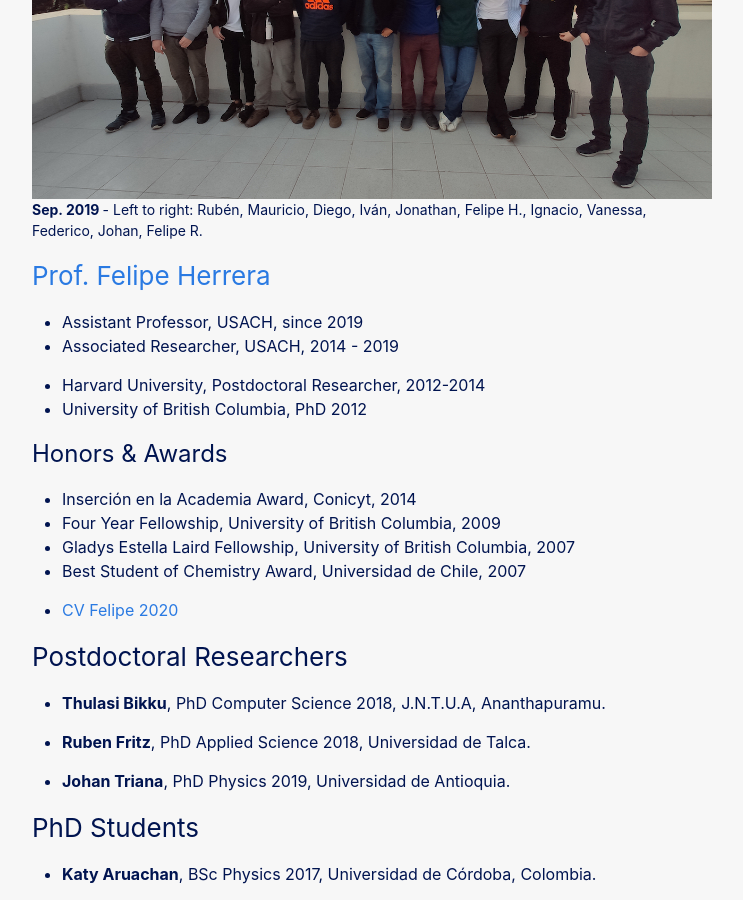
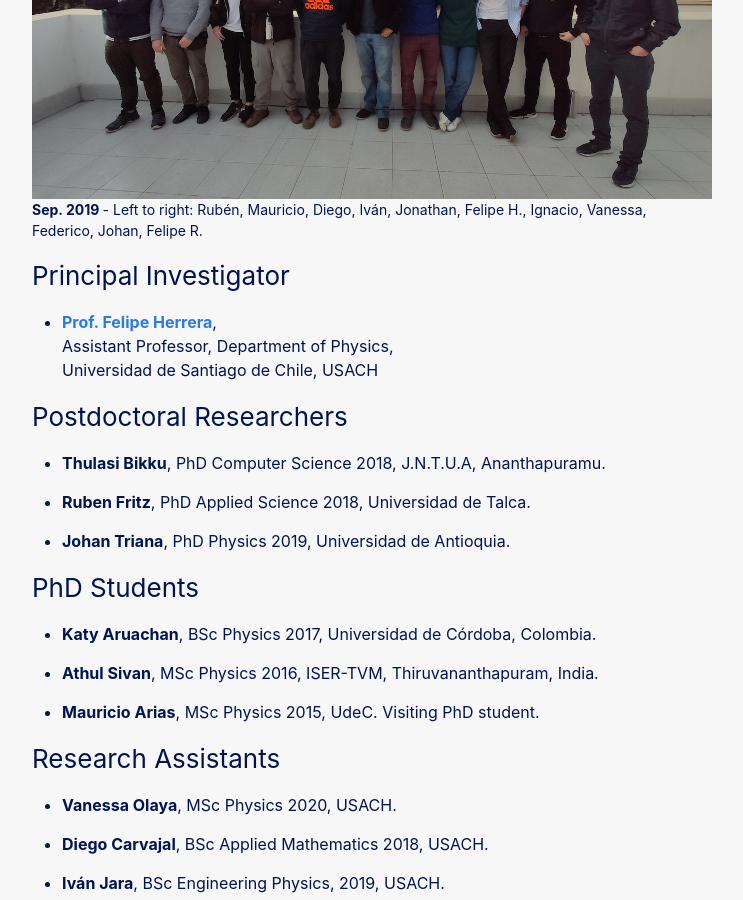
Before and after one commit to fherreralab/fherreralab.github.io, a Jekyll site: the page built from people.md, in a window 1280 px wide and 900 px high, scrolled down 359 px. Shown: the whole window, without its empty margins (268-1011 px from the left). Built offline with Jekyll 4.4.1, drawn with Linux system fonts in a browser that asks for light colours.

Commit message:
updated CV & People page

```diff
--- a/people.md
+++ b/people.md
@@ -13,24 +13,11 @@
 
 
 
-### [Prof. Felipe Herrera](/about/)
+### Principal Investigator
 
- - Assistant Professor, USACH, since 2019
- - Associated Researcher, USACH, 2014 - 2019
-
-
- - Harvard University, Postdoctoral Researcher, 2012-2014
- - University of British Columbia, PhD 2012
-
-# Honors & Awards
-
- - Inserción en la Academia Award, Conicyt, 2014
- - Four Year Fellowship, University of British Columbia, 2009
- - Gladys Estella Laird Fellowship, University of British Columbia, 2007
- - Best Student of Chemistry Award, Universidad de Chile, 2007
-
-
- * [CV Felipe 2020] [herrera-cv]
+* [**Prof. Felipe Herrera**](/people/about-Felipe/),
+Assistant Professor,  Department of Physics,
+Universidad de Santiago de Chile, USACH
 
 
 ### Postdoctoral Researchers
```
Also changed, not shown: about.md (+26 -3 lines), 7 other files.
